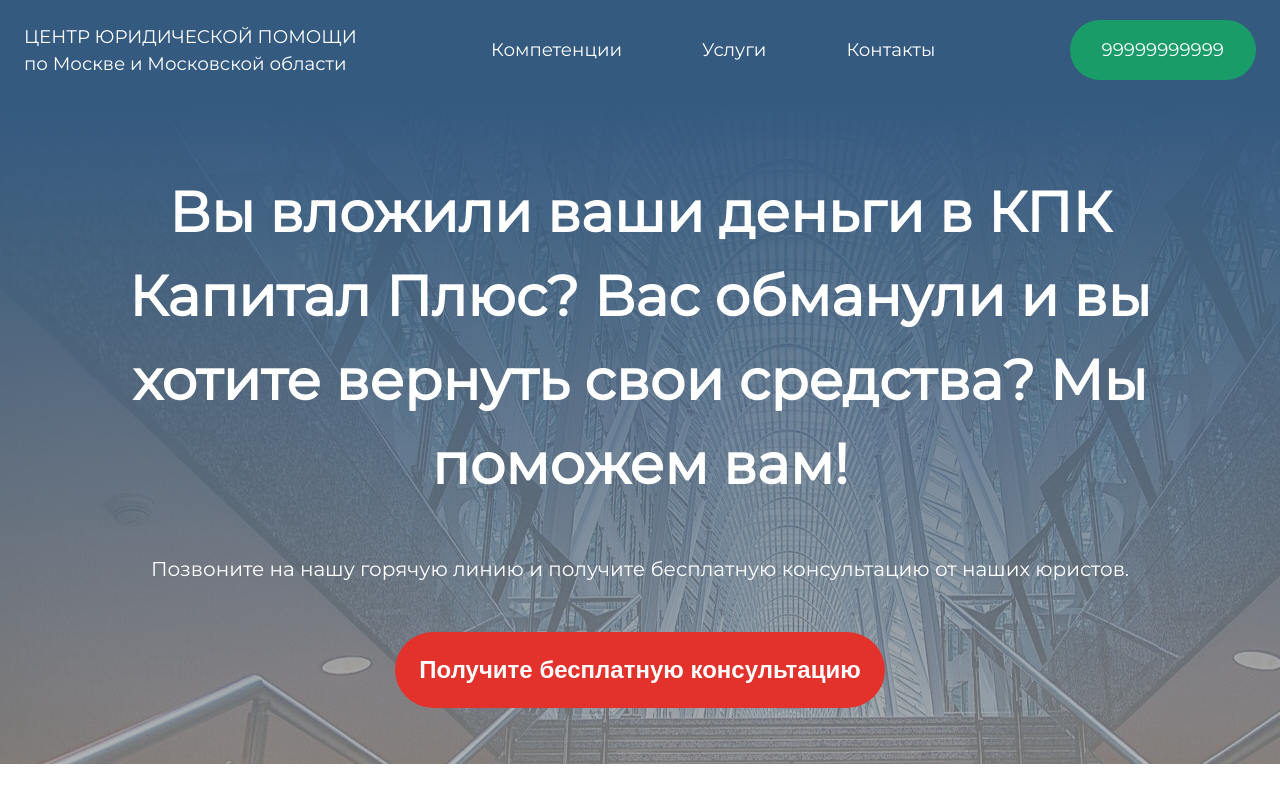
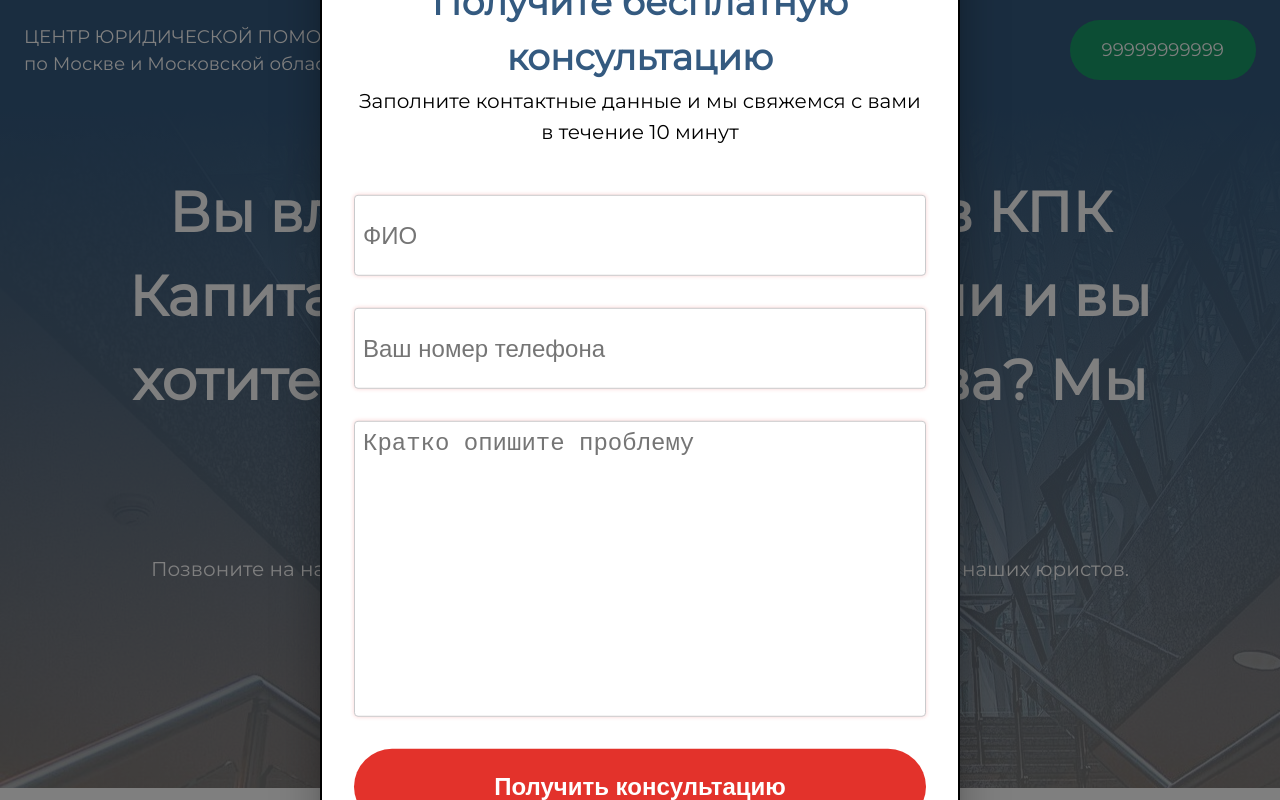
Before and after one commit to RamazanIttiev/law_web_page, a React (Create React App) app: page / in a window 1280 px wide. Both pictures are taken after a click on the button "Получите бесплатную консультацию". Shown: the top 800 px of the page. Built offline with nearby package versions, Linux system fonts and the light colour scheme.

Commit message:
Button UI component set up

```diff
--- /dev/null
+++ b/src/App/Ui/Button.jsx
@@ -0,0 +1,48 @@
+import { Backdrop, Modal } from '@mui/material';
+import React from 'react';
+import styled from 'styled-components';
+import Dialog from '../components/Dialog';
+
+const StyledButton = styled.button`
+  background: ${props => props.theme.palette.secondary.main};
+  border-radius: 50px;
+  color: #fff;
+  padding: 24px;
+  font-size: 24px;
+  font-weight: 700;
+  cursor: pointer;
+  border: none;
+  outline: none;
+  border-radius: 50px;
+  display: block;
+  margin: ${props => props.margin}px auto 0;
+`;
+
+const Button = ({ text, margin }) => {
+  const [open, setOpen] = React.useState(false);
+  const handleOpen = () => setOpen(true);
+  const handleClose = () => setOpen(false);
+
+  return (
+    <>
+      <StyledButton margin={margin} onClick={handleOpen}>
+        {text}
+      </StyledButton>
+      <Modal
+        open={open}
+        onClose={handleClose}
+        closeAfterTransition
+        BackdropComponent={Backdrop}
+        BackdropProps={{
+          timeout: 500,
+        }}
+      >
+        <div>
+          <Dialog />
+        </div>
+      </Modal>
+    </>
+  );
+};
+
+export default Button;
--- a/src/App/components/Accordion.jsx
+++ b/src/App/components/Accordion.jsx
@@ -5,6 +5,7 @@
 import Typography from '@mui/material/Typography';
 import ExpandMoreIcon from '@mui/icons-material/ExpandMore';
 import styled from 'styled-components';
+import Button from '../Ui/Button';
 
 const Base = styled.div`
   padding: 124px 0;
@@ -54,21 +55,6 @@
     text-align: center;
     font-size: 24px;
   }
-`;
-
-const StyledButton = styled.button`
-  background: ${props => props.theme.palette.secondary.main};
-  border-radius: 50px;
-  color: #fff;
-  padding: 24px;
-  font-size: 24px;
-  font-weight: 700;
-  cursor: pointer;
-  border: none;
-  outline: none;
-  border-radius: 50px;
-  margin: 72px auto 0;
-  display: block;
 `;
 
 const AccordionServices = () => (
@@ -134,7 +120,7 @@
     </Accordion>
     <Subtitle>Заказать услугу</Subtitle>
     <Text>Получите бесплатную консультацию по Вашему делу</Text>
-    <StyledButton>Заказать</StyledButton>
+    <Button margin="72" text="Заказать" />
   </Base>
 );
 
--- a/src/App/components/Carousel.jsx
+++ b/src/App/components/Carousel.jsx
@@ -1,5 +1,5 @@
 import React from 'react';
-import Carousel, { arrowsPlugin, autoplayPlugin } from '@brainhubeu/react-carousel';
+import Carousel, { arrowsPlugin } from '@brainhubeu/react-carousel';
 import '@brainhubeu/react-carousel/lib/style.css';
 import { ArrowBackIos, ArrowForwardIos } from '@mui/icons-material';
 import styled from 'styled-components';
--- a/src/App/components/Consultation.jsx
+++ b/src/App/components/Consultation.jsx
@@ -3,6 +3,7 @@
 import styled from 'styled-components';
 import { CheckCircle } from '@mui/icons-material';
 import ConsultationImg from '../../assets/Consultation.png';
+import Button from '../Ui/Button';
 
 const Base = styled(Container)`
   &.css-1oqqzyl-MuiContainer-root {
@@ -44,20 +45,6 @@
   }
 `;
 
-const StyledButton = styled.button`
-  background: ${props => props.theme.palette.secondary.main};
-  border-radius: 50px;
-  color: #fff;
-  padding: 24px;
-  font-size: 24px;
-  font-weight: 700;
-  cursor: pointer;
-  border: none;
-  outline: none;
-  border-radius: 50px;
-  margin-top: 24px;
-`;
-
 const Image = styled.img`
   width: 650px;
   border-radius: 8px;
@@ -83,7 +70,7 @@
         <CheckCircle />
         Прогноз результатов и сроков{' '}
       </Item>
-      <StyledButton>Проконсультироваться</StyledButton>
+      <Button text="Проконсультироваться" />
     </Wrapper>
     <Image src={ConsultationImg} />
   </Base>
--- a/src/App/components/Promo.jsx
+++ b/src/App/components/Promo.jsx
@@ -2,6 +2,7 @@
 import React from 'react';
 import styled from 'styled-components';
 import PromoBgr from '../../assets/Promo_bgr.jpeg';
+import Button from '../Ui/Button';
 
 const Base = styled.div`
   background: url(${PromoBgr});
@@ -26,19 +27,6 @@
   }
 `;
 
-const StyledButton = styled.button`
-  background: ${props => props.theme.palette.secondary.main};
-  border-radius: 50px;
-  color: #fff;
-  padding: 24px;
-  font-size: 24px;
-  font-weight: 700;
-  cursor: pointer;
-  border: none;
-  outline: none;
-  border-radius: 50px;
-`;
-
 const Promo = () => (
   <Base>
     <Wrapper>
@@ -50,7 +38,7 @@
         <Subtitle>
           Позвоните на нашу горячую линию и получите бесплатную консультацию от наших юристов.
         </Subtitle>
-        <StyledButton>Получите бесплатную консультацию</StyledButton>
+        <Button margin="72" text="Получите бесплатную консультацию" />
       </Container>
     </Wrapper>
   </Base>
```
